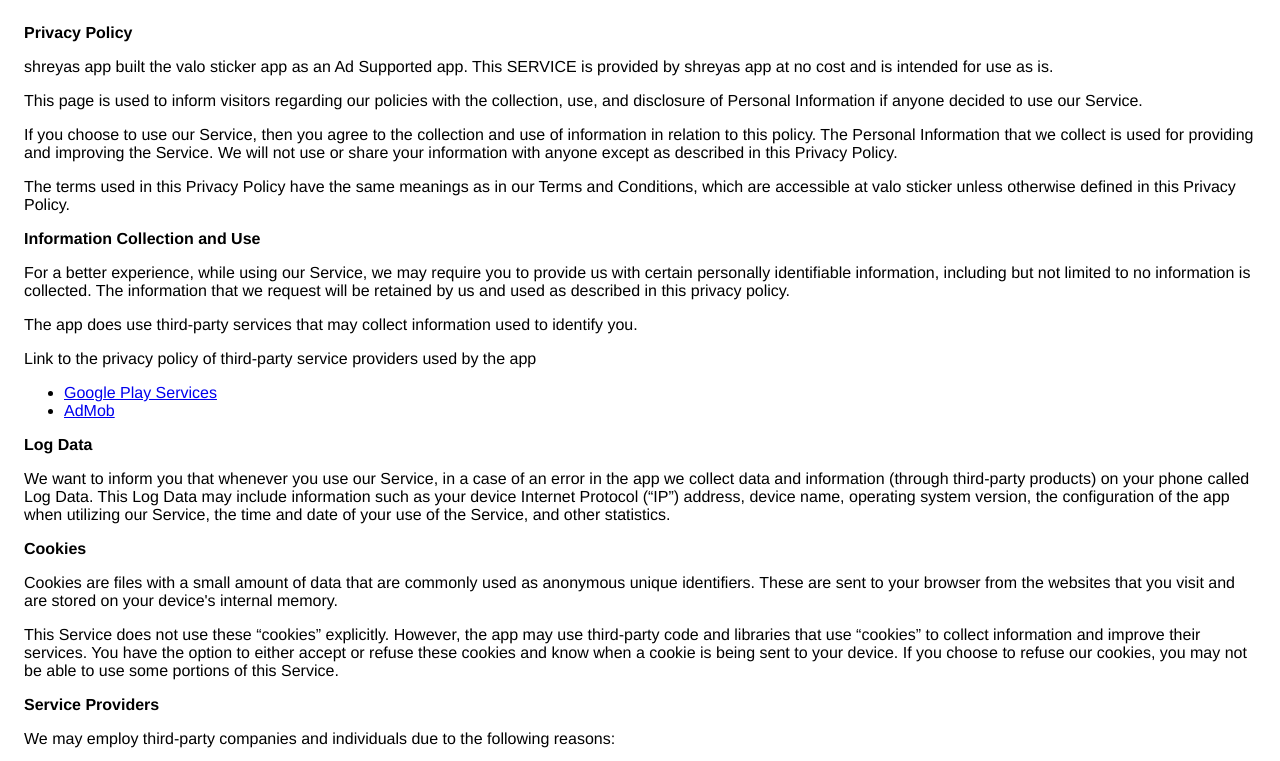
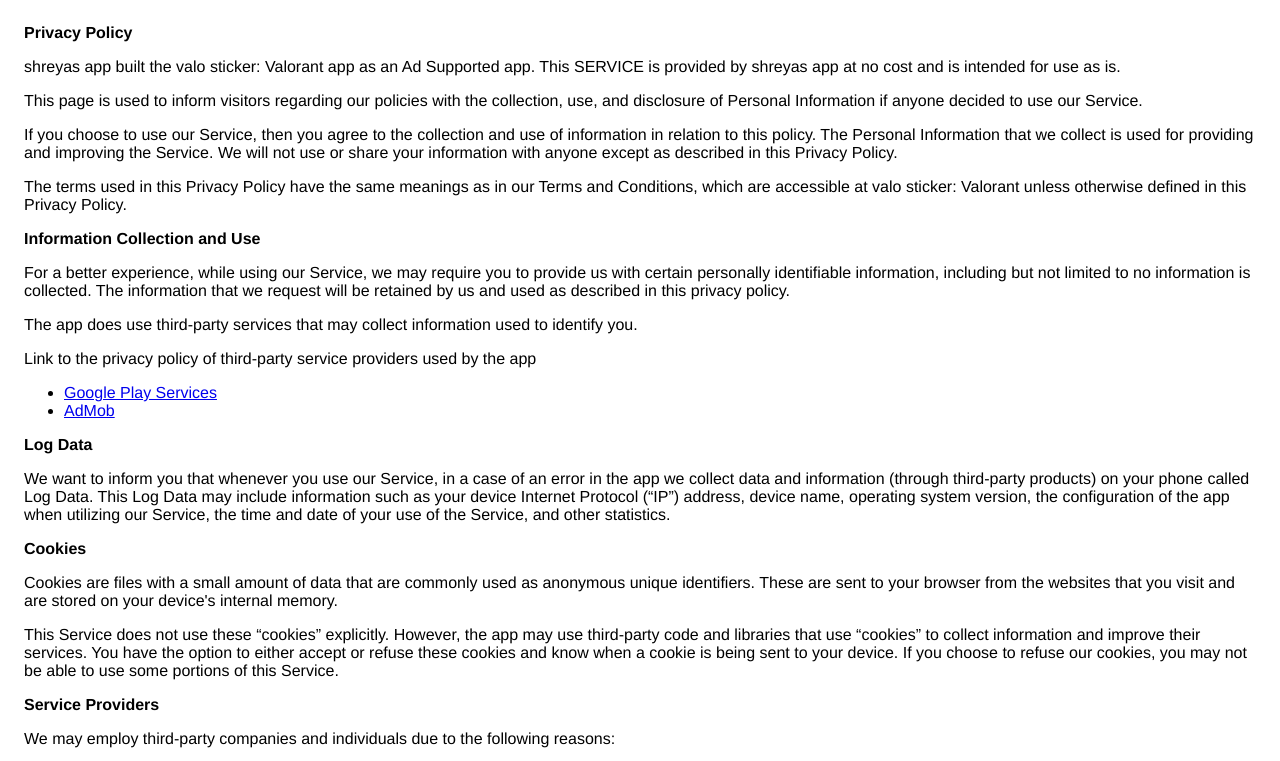
Before and after one commit to SHREYAS1188/valo-stickers, a plain HTML site: page index.html in a window 1280 px wide. Shown: the top 761 px of the page. Drawn offline with Linux system fonts and the light colour scheme.

Commit message:
Update index.html added : Valorant

```diff
--- a/index.html
+++ b/index.html
@@ -8,7 +8,7 @@
     </head>
     <body>
     <strong>Privacy Policy</strong> <p>
-shreyas app built the valo sticker app as
+shreyas app built the valo sticker: Valorant app as
 an Ad Supported app. This SERVICE is provided by
 shreyas app at no cost and is intended for use as
 is.
@@ -25,7 +25,7 @@ anyone except as described in this Privacy Policy.
 </p> <p>
 The terms used in this Privacy Policy have the same meanings
 as in our Terms and Conditions, which are accessible at
-valo sticker unless otherwise defined in this Privacy Policy.
+valo sticker: Valorant unless otherwise defined in this Privacy Policy.
 </p> <p><strong>Information Collection and Use</strong></p> <p>
 For a better experience, while using our Service, we
 may require you to provide us with certain personally
```
